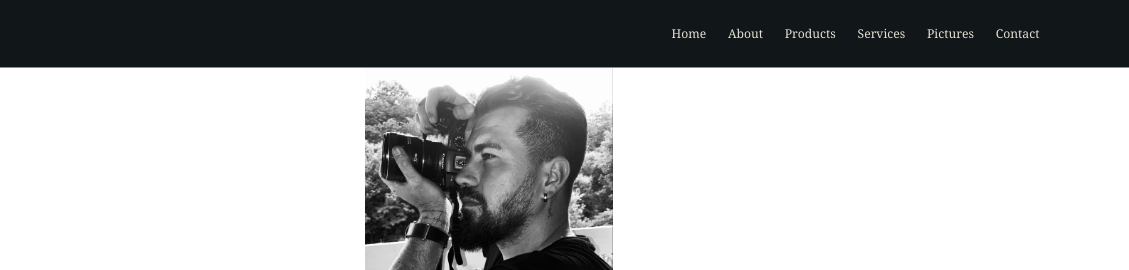
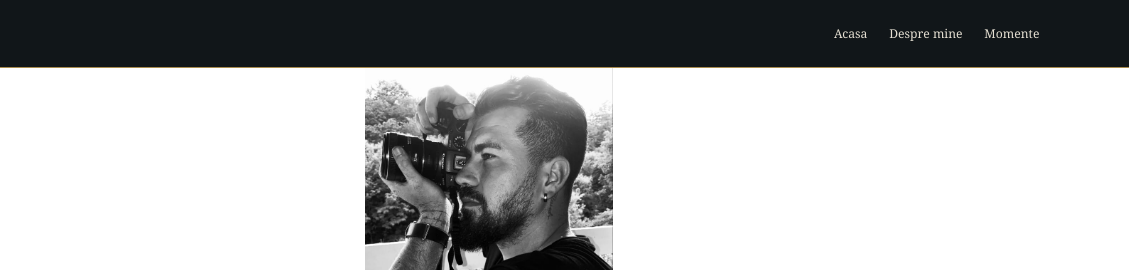
Before and after one commit to imadev-ro/L-A-PHOTOGRAPHY, a plain HTML site: page index.html in a window 1280 px wide. Shown: the top 270 px of the page, 151-1280 px from the left. Drawn offline with Linux system fonts and the light colour scheme.

Commit message:
Update index.html

```diff
--- a/index.html
+++ b/index.html
@@ -57,12 +57,9 @@
         </a>
 
         <nav class="navigation">
-            <a href="index.html">Home</a>
-            <a href="#about">About</a>
-            <a href="#products">Products</a>
-            <a href="#services">Services</a>
-            <a href="#pictures">Pictures</a>
-            <a href="#contact">Contact</a>
+            <a href="index.html">Acasa</a>
+            <a href="#about">Despre mine</a>
+            <a href="#pictures">Momente</a>
         </nav>
 
     </header>
```
